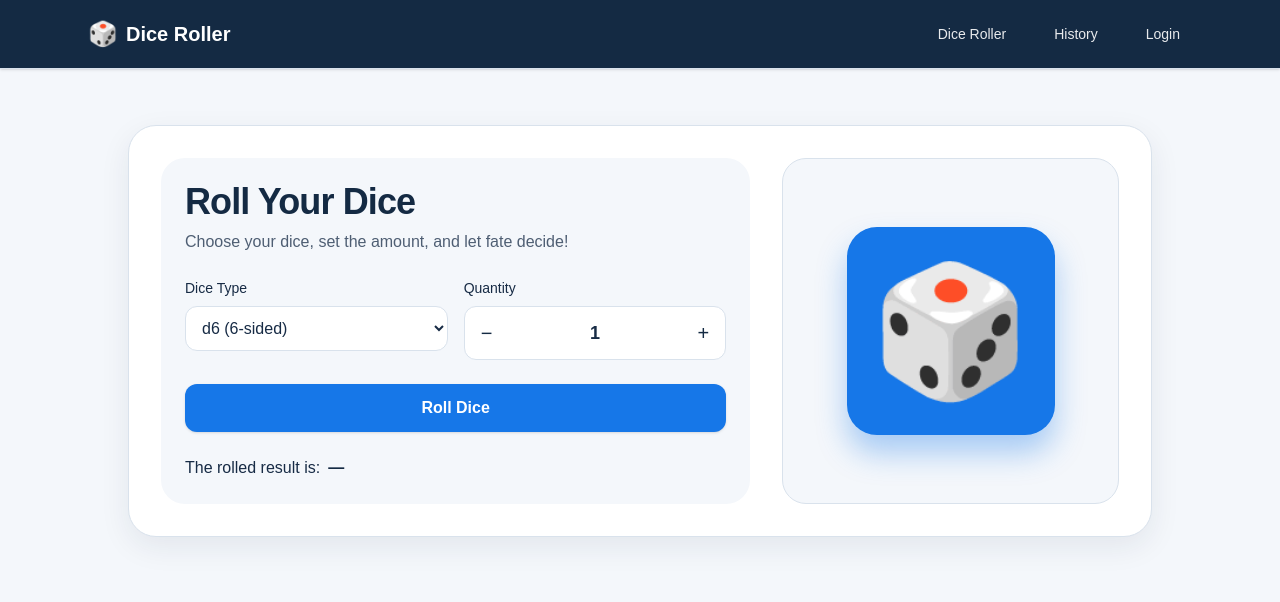
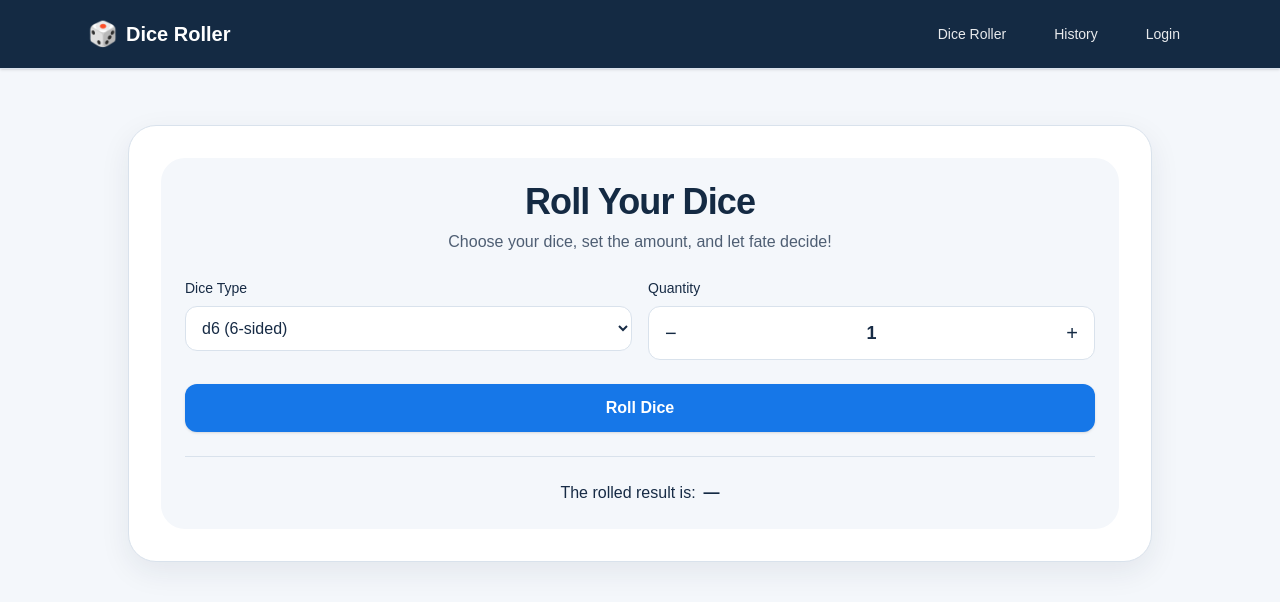
Before and after one commit to Regalus27/CSE499_SimpleDice, a Next.js app: page / in a window 1280 px wide. Shown: the top 602 px of the page. Built offline with nearby package versions, Linux system fonts and the light colour scheme.

Commit message:
changed UI of number generator

```diff
--- a/app/page.tsx
+++ b/app/page.tsx
@@ -33,14 +33,15 @@ export default function Home() {
   return (
     <div className="min-h-[calc(100vh-80px)] bg-[var(--bg)] px-4 py-8">
       <div className="mx-auto max-w-5xl rounded-[28px] border border-[var(--border)] bg-white p-6 shadow-[0_10px_30px_rgba(20,42,67,0.08)] md:p-8">
-        <div className="grid gap-8 lg:grid-cols-[1.4fr_0.8fr]">
-          <section className="rounded-[24px] bg-[var(--bg)] p-6">
+        <section className="w-full rounded-[24px] bg-[var(--bg)] p-6">
+          <div className="text-center mb-6">
             <h1 className="text-4xl font-bold tracking-tight text-[var(--navy)]">
               Roll Your Dice
             </h1>
             <p className="mt-2 text-base text-[var(--text)]/75">
               Choose your dice, set the amount, and let fate decide!
             </p>
+          </div>
 
           <div className="mt-6 grid gap-4 sm:grid-cols-2">
             <label className="block">
@@ -50,7 +51,7 @@ export default function Home() {
               <select
                 value={selectedDice}
                 onChange={(e) => setSelectedDice(Number(e.target.value))}
-                  className="w-full rounded-xl border border-[var(--border)] bg-white px-3 py-3 text-[var(--text)] outline-none ring-0 focus:border-[var(--primary)]"
+                className="w-full rounded-xl border border-[var(--border)] bg-white px-3 py-3 text-[var(--text)] outline-none focus:border-[var(--primary)]"
               >
                 {diceOptions.map((dice) => (
                   <option key={dice.label} value={dice.sides}>
@@ -72,9 +73,11 @@ export default function Home() {
                 >
                   −
                 </button>
+
                 <span className="flex-1 text-center text-lg font-semibold text-[var(--text)]">
                   {quantity}
                 </span>
+
                 <button
                   type="button"
                   onClick={() => updateQuantity(1)}
@@ -86,17 +89,17 @@ export default function Home() {
             </label>
           </div>
 
-            <div className="mt-6 flex items-center gap-4">
+          <div className="mt-6">
             <button
               type="button"
               onClick={handleRoll}
-                className="flex-1 rounded-xl bg-[var(--primary)] px-6 py-3 text-base font-semibold text-white shadow-sm transition hover:bg-[#1268d6]"
+              className="w-full rounded-xl bg-[var(--primary)] px-6 py-3 text-base font-semibold text-white shadow-sm transition hover:bg-[#1268d6]"
             >
               Roll Dice
             </button>
           </div>
 
-            <div className="mt-6 flex items-center gap-4">
+          <div className="mt-6 border-t border-[var(--border)] pt-6 text-center">
             <p className="text-base text-[var(--text)]">
               The rolled result is:
               <span className="ml-2 font-bold text-[var(--navy)]">
@@ -105,13 +108,6 @@ export default function Home() {
             </p>
           </div>
         </section>
-
-          <aside className="flex items-center justify-center rounded-[24px] border border-[var(--border)] bg-[var(--bg)] p-6">
-            <div className="flex h-52 w-52 items-center justify-center rounded-[30px] bg-[var(--primary)] shadow-[0_18px_30px_rgba(22,119,232,0.35)]">
-              <span className="text-9xl text-white">🎲</span>
-            </div>
-          </aside>
-        </div>
       </div>
     </div>
   );
```
Lines whose indentation alone changed are shown as unchanged.
